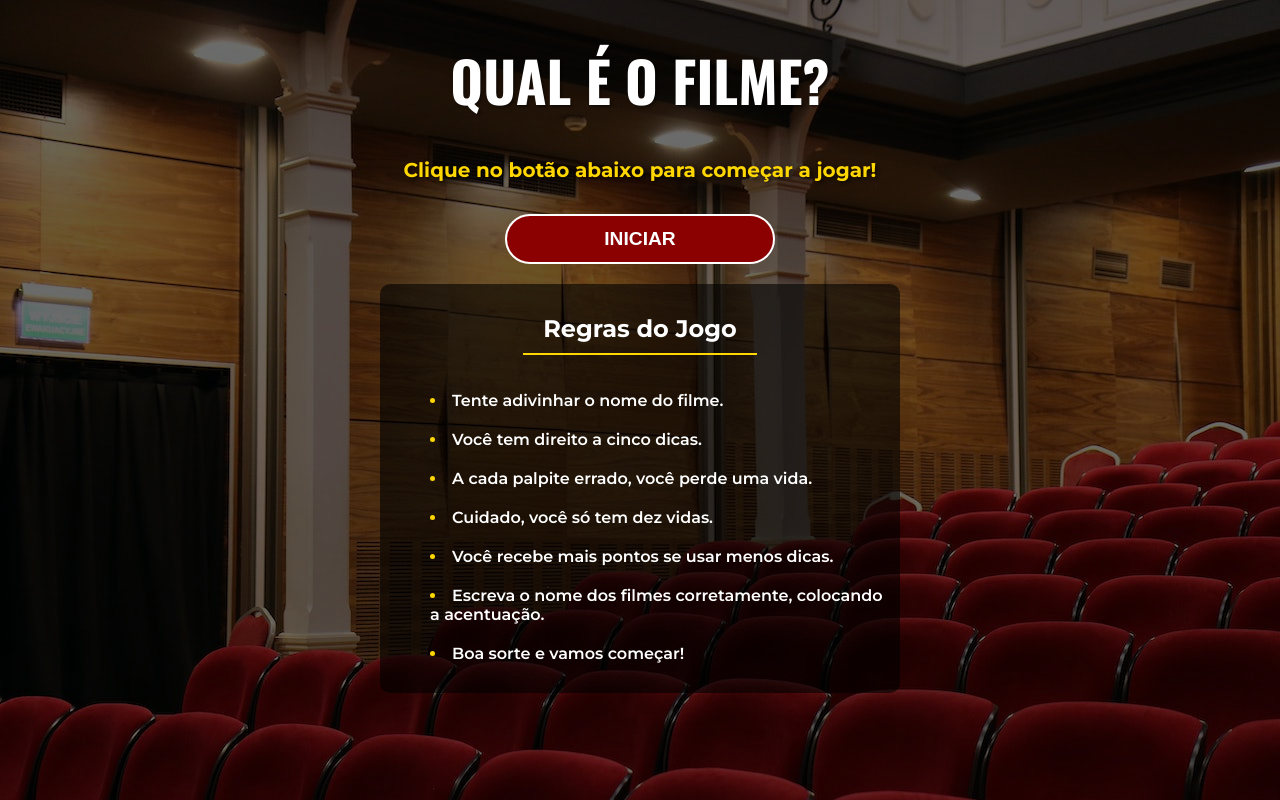
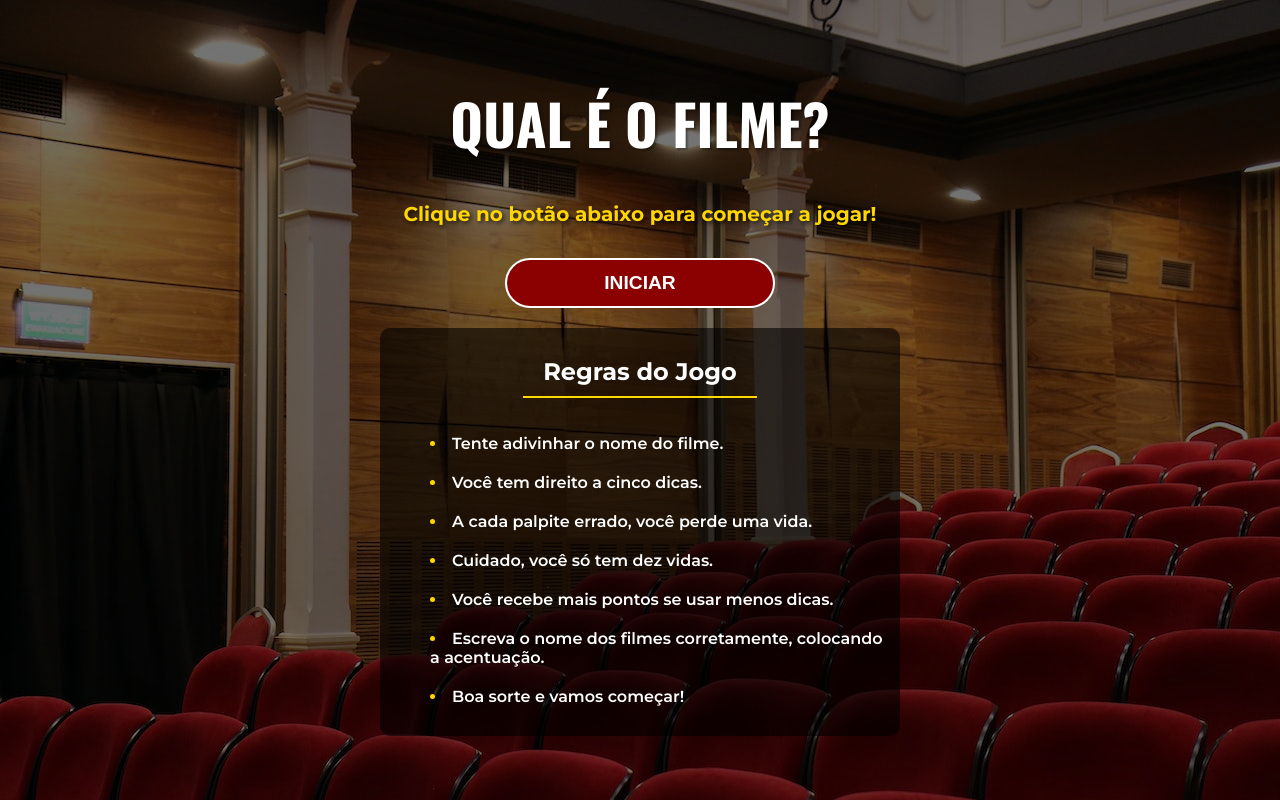
Before and after one commit to flaviare1s/qual-e-o-filme, a React (Vite) app: page / in a window 1280 px wide. Built offline with nearby package versions, Linux system fonts and the light colour scheme.

Commit message:
Ajusta estilos

```diff
--- a/src/App.css
+++ b/src/App.css
@@ -10,8 +10,13 @@
   text-align: center;
 }
 
-@media (max-width: 600px) {
-  .App {
-    padding: 50px 0;
-  }
+.overlay {
+  background-color: rgba(0, 0, 0, 0.55);
+  position: fixed;
+  top: 0;
+  left: 0;
+  width: 100vw;
+  height: 100vh;
+  pointer-events: none;
+  z-index: -1;
 }
--- a/src/App.jsx
+++ b/src/App.jsx
@@ -29,6 +29,7 @@ export function App() {
 
   return (
     <div className='App'>
+      <div className="overlay" />
       {gameStage === 'start' && <StartScreen startGame={startGame} />}
       {gameStage === 'game' && <Game moviesData={shuffledMovies} />}
       <Toaster position='top-center' />
--- a/src/components/StartScreen.css
+++ b/src/components/StartScreen.css
@@ -1,7 +1,5 @@
 .start {
     width: 100vw;
-    height: 100vh;
-    background-color: rgba(0, 0, 0, 0.58);
 }
 
 .start h1 {
```
